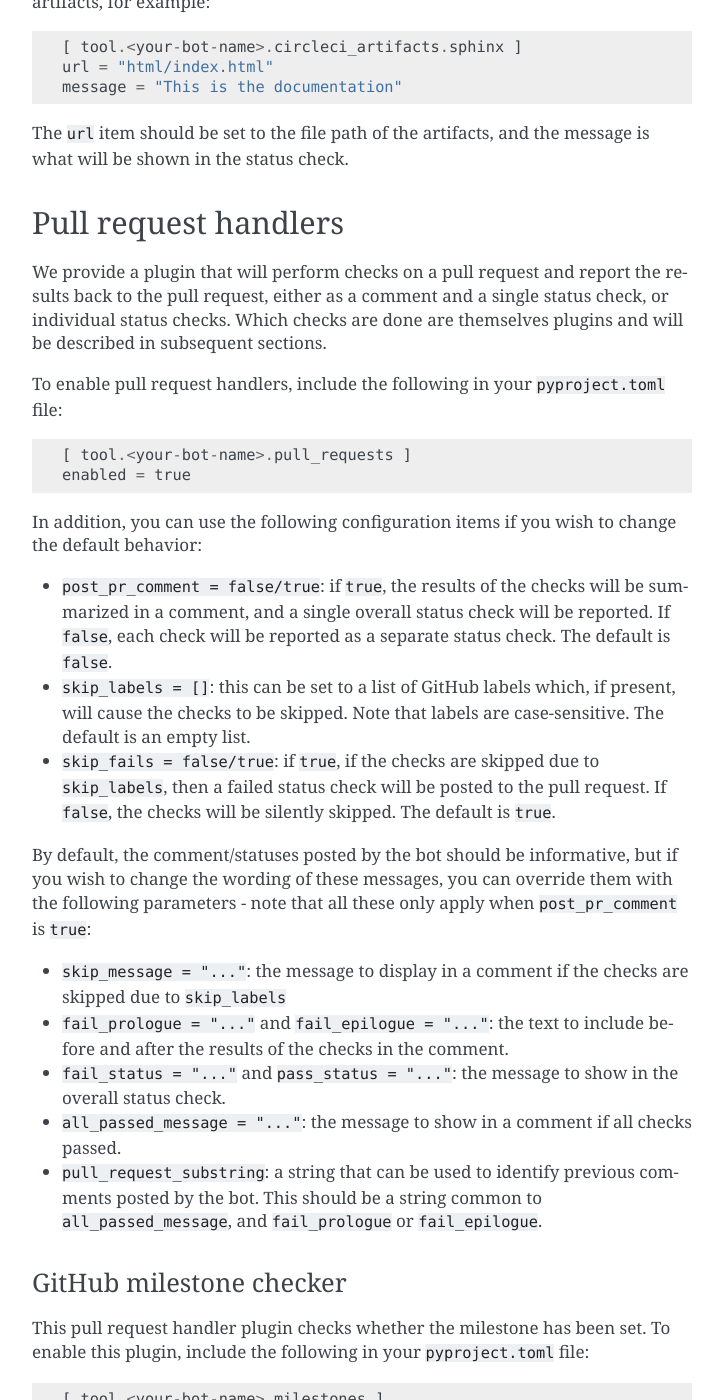
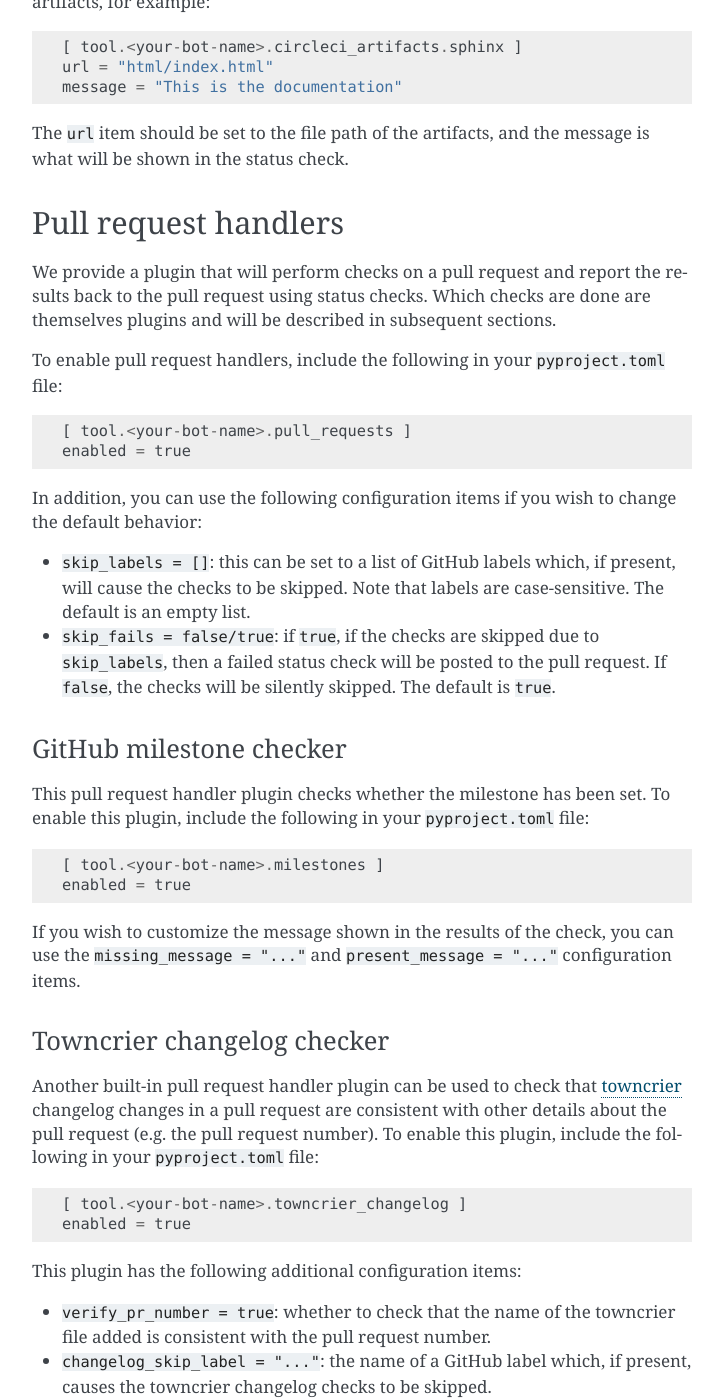
Before and after one commit to OpenAstronomy/baldrick, a Sphinx documentation site: the page built from doc/plugins.rst, in a window 1280 px wide and 1400 px high, scrolled down 564 px. Shown: the whole window, without its empty margins (388-1111 px from the left). Built offline with Sphinx 7.4.7, drawn with Linux system fonts in a browser that asks for light colours.

Commit message:
Remove more unused docs

```diff
--- a/doc/plugins.rst
+++ b/doc/plugins.rst
@@ -32,9 +32,8 @@ Pull request handlers
 ---------------------
 
 We provide a plugin that will perform checks on a pull request and report the
-results back to the pull request, either as a comment and a single status check,
-or individual status checks. Which checks are done are themselves plugins and
-will be described in subsequent sections.
+results back to the pull request using status checks. Which checks are done are
+themselves plugins and will be described in subsequent sections.
 
 To enable pull request handlers, include the following in your
 ``pyproject.toml`` file::
@@ -45,11 +44,6 @@ To enable pull request handlers, include the following in your
 In addition, you can use the following configuration items if you wish to change
 the default behavior:
 
-* ``post_pr_comment = false/true``: if ``true``, the results of the checks will
-  be summarized in a comment, and a single overall status check will be
-  reported. If ``false``, each check will be reported as a separate status
-  check. The default is ``false``.
-
 * ``skip_labels = []``: this can be set to a list of GitHub labels which, if
   present, will cause the checks to be skipped. Note that labels are
   case-sensitive. The default is an empty list.
@@ -57,26 +51,6 @@ the default behavior:
 * ``skip_fails = false/true``: if ``true``, if the checks are skipped due to
   ``skip_labels``, then a failed status check will be posted to the pull request.
   If ``false``, the checks will be silently skipped. The default is ``true``.
-
-By default, the comment/statuses posted by the bot should be informative, but
-if you wish to change the wording of these messages, you can override them with
-the following parameters - note that all these only apply when
-``post_pr_comment`` is ``true``:
-
-* ``skip_message = "..."``: the message to display in a comment if the checks are
-  skipped due to ``skip_labels``
-
-* ``fail_prologue = "..."`` and ``fail_epilogue = "..."``: the text to include
-  before and after the results of the checks in the comment.
-
-* ``fail_status = "..."`` and ``pass_status = "..."``: the message to show in
-  the overall status check.
-
-* ``all_passed_message = "..."``: the message to show in a comment if all checks passed.
-
-* ``pull_request_substring``: a string that can be used to identify previous
-  comments posted by the bot. This should be a string common to
-  ``all_passed_message``, and ``fail_prologue`` or ``fail_epilogue``.
 
 GitHub milestone checker
 ^^^^^^^^^^^^^^^^^^^^^^^^
```
